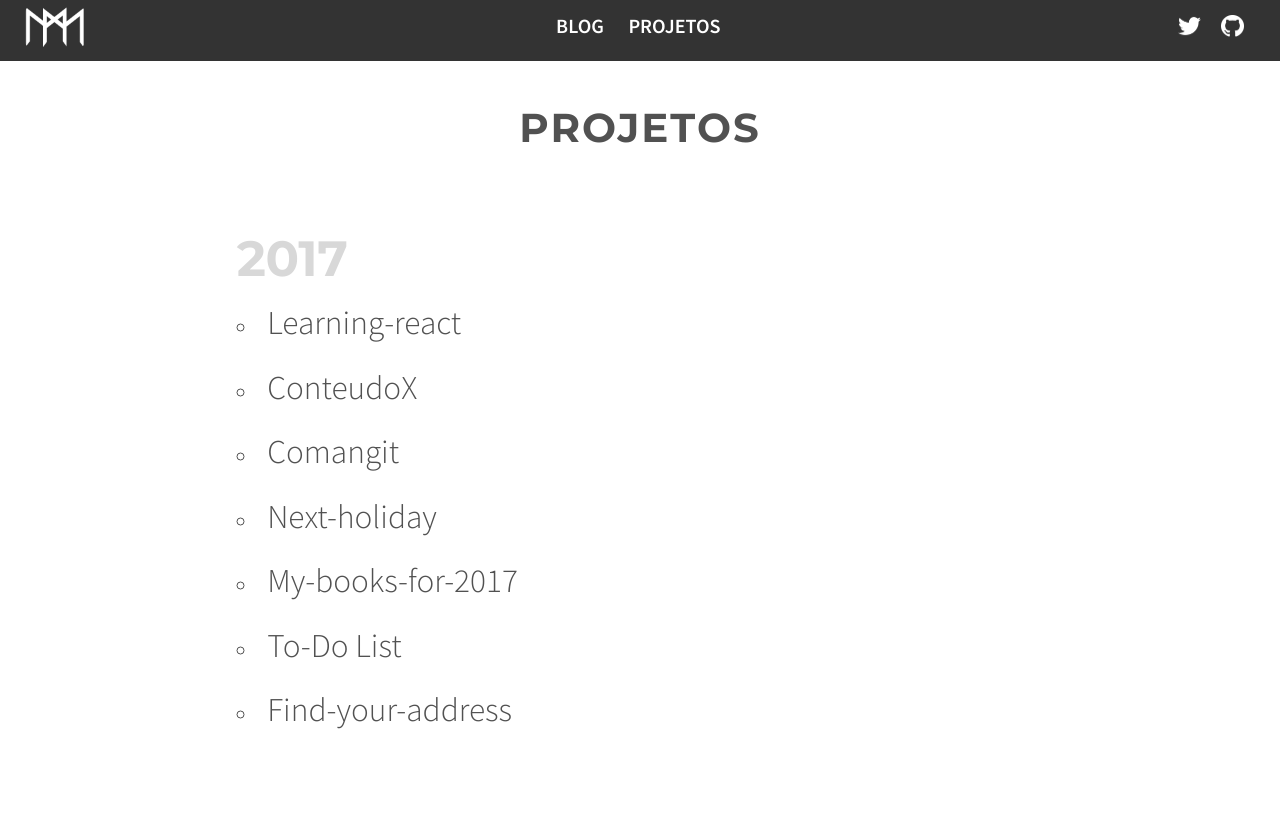
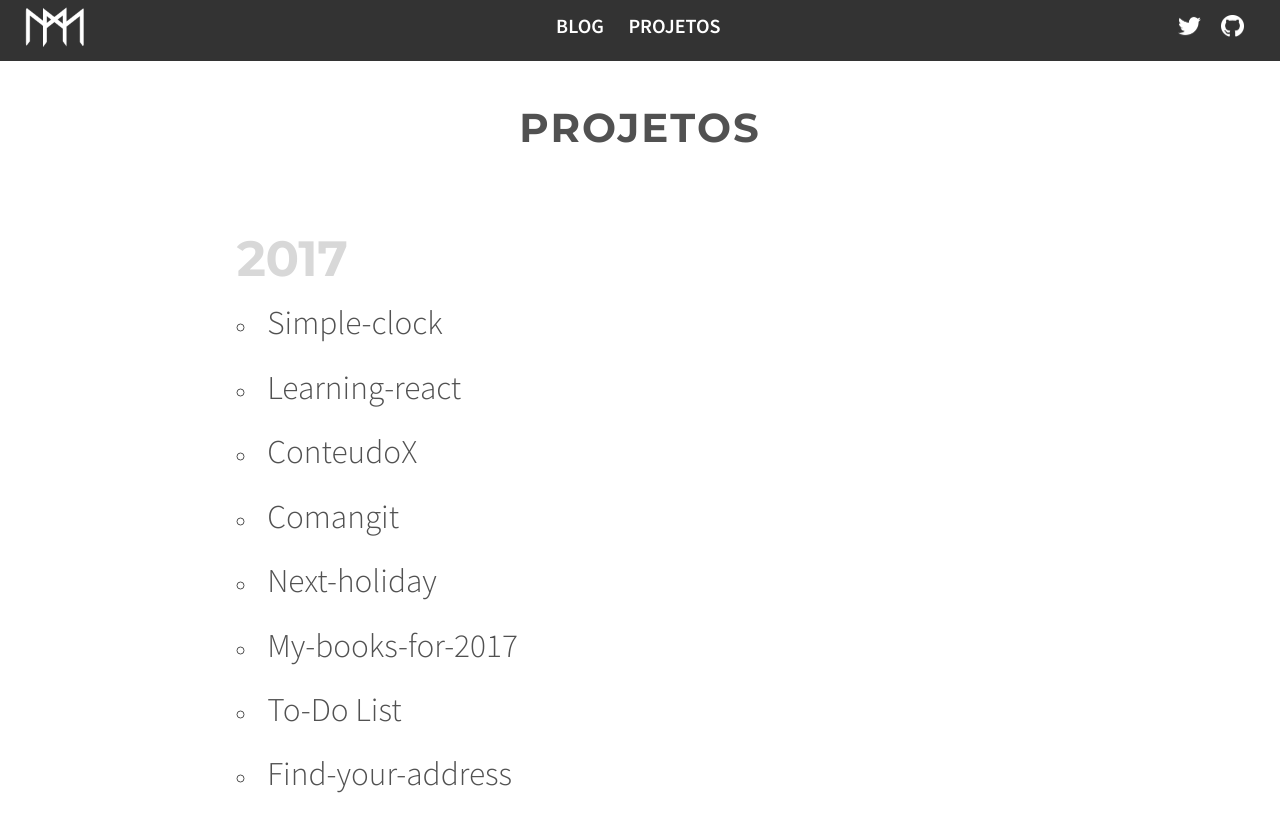
Before and after one commit to tangriane/mauriciomutte.github.io, a Jekyll site: the page built from projetos.md, in a window 1280 px wide. Shown: the top 832 px of the page. Built offline with Jekyll 4.4.1, drawn with Linux system fonts in a browser that asks for light colours.

Commit message:
Add Simple-clock in projects

```diff
--- a/projetos.md
+++ b/projetos.md
@@ -20,6 +20,7 @@ description: Projetos open-source realizados pelo Maurício
 
 ### 2017
 
+- [Simple-clock](http://mauriciomutte.com/Simple-clock/)
 - [Learning-react](https://github.com/mauriciomutte/Learning-React#learning-react)
 - [ConteudoX](http://mauriciomutte.com/ConteudoX/)
 - [Comangit](https://github.com/mauriciomutte/Comangit#comangit--alguns-comandos-do-git)
```
